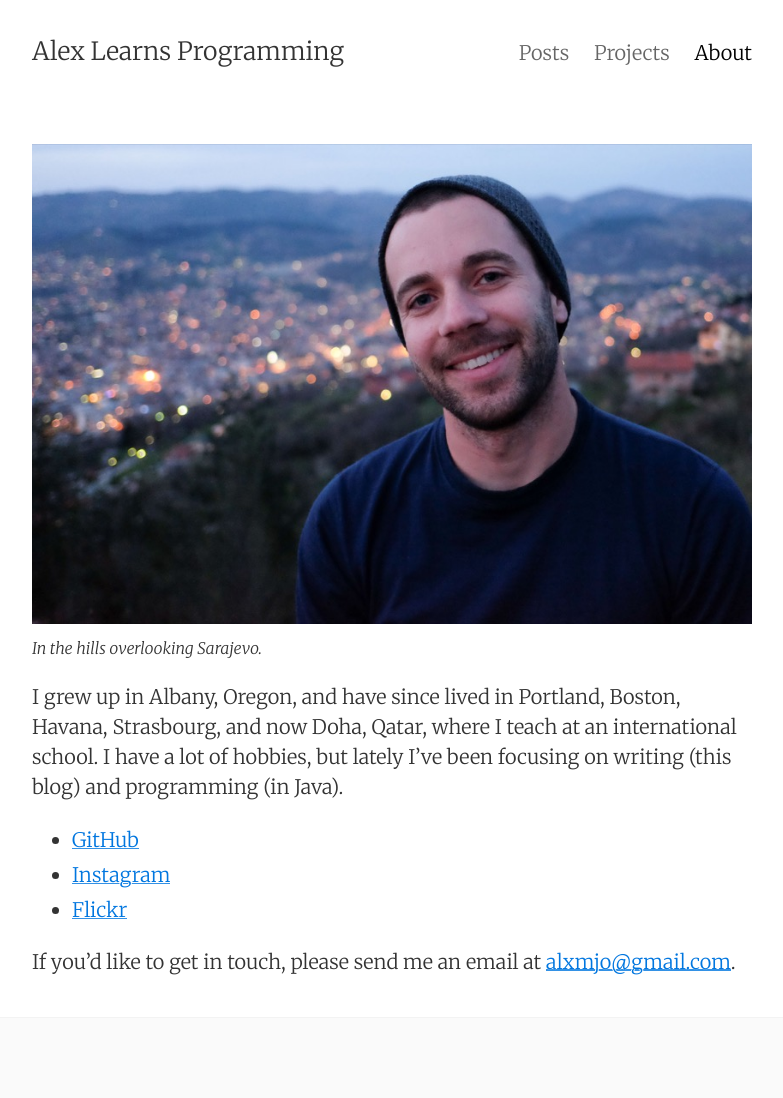
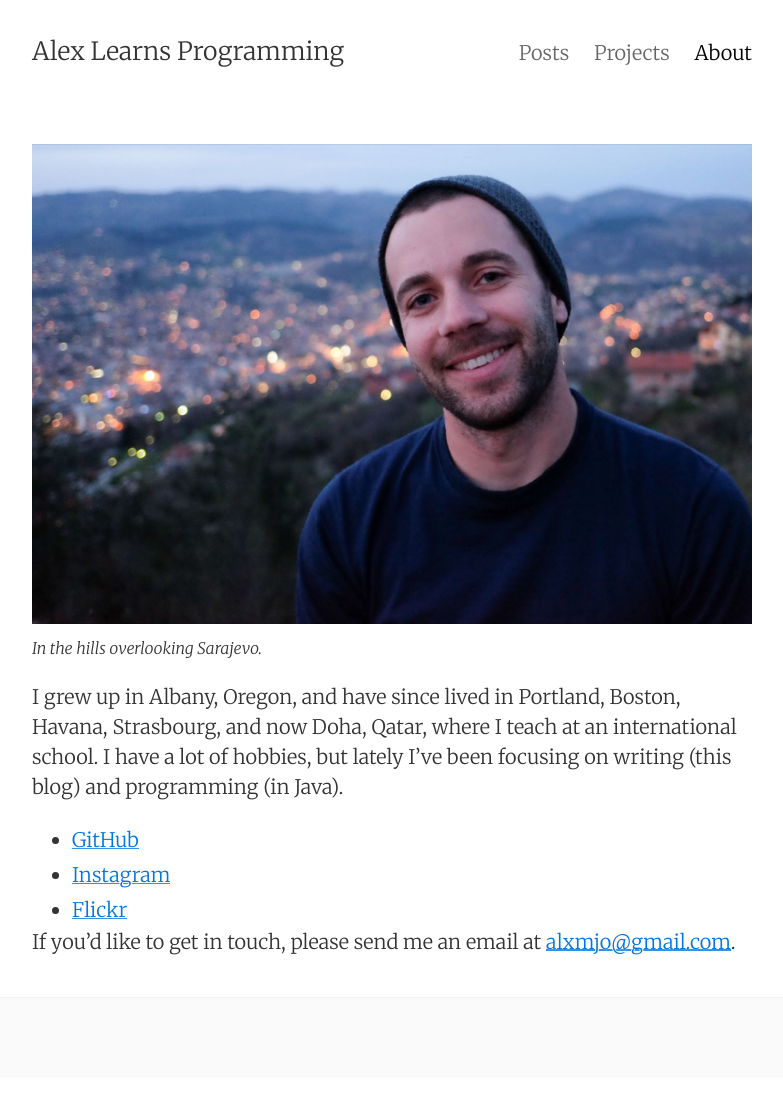
Before and after one commit to alxmjo/code, a Jekyll site: the page built from about.md, in a window 1280 px wide. Shown: the whole page, without its empty margins (248-1031 px from the left). Built offline with Jekyll 4.4.1, drawn with Linux system fonts in a browser that asks for light colours.

Commit message:
Add variable for 0rem, break ul and ol to their own categories to give 0rem

```diff
--- a/_sass/_variables.scss
+++ b/_sass/_variables.scss
@@ -62,6 +62,7 @@ $breakpoint-md: '(min-width: 52em)';
 $breakpoint-xl: '(min-width: 96em)';
 
 // Whitespace
+$space-0: 0rem !default;
 $space-1: .5rem !default;
 $space-2: 1rem !default;
 $space-3: 2rem !default;
--- a/_sass/basscss/_base-typography.scss
+++ b/_sass/basscss/_base-typography.scss
@@ -20,9 +20,7 @@ h6 {
 }
 
 p,
-dl,
-ol,
-ul {
+dl {
   font-size: $h4;
   margin-top: 0;
   margin-bottom: $space-2;
@@ -30,6 +28,9 @@ ul {
 
 ol,
 ul {
+  font-size: $h4;
+  margin-top: 0;
+  margin-bottom: $space-0;
   padding-left: $space-3;
 }
 
```
